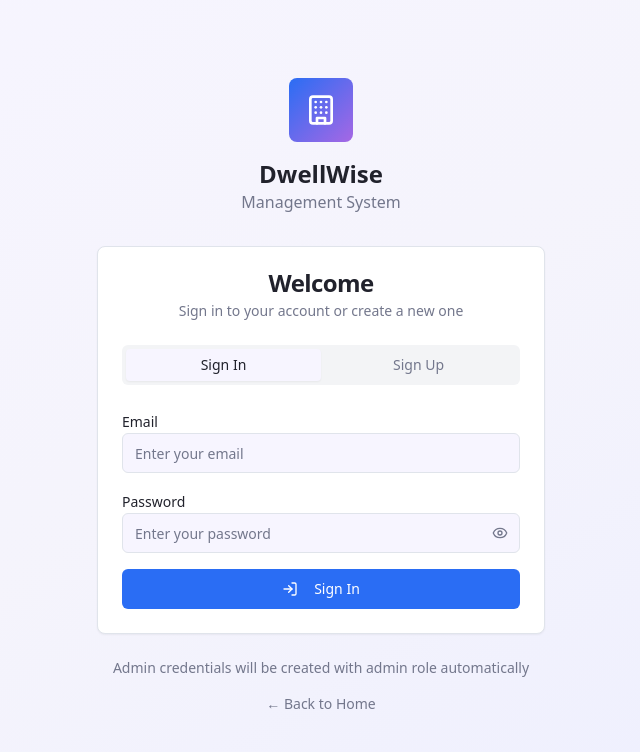
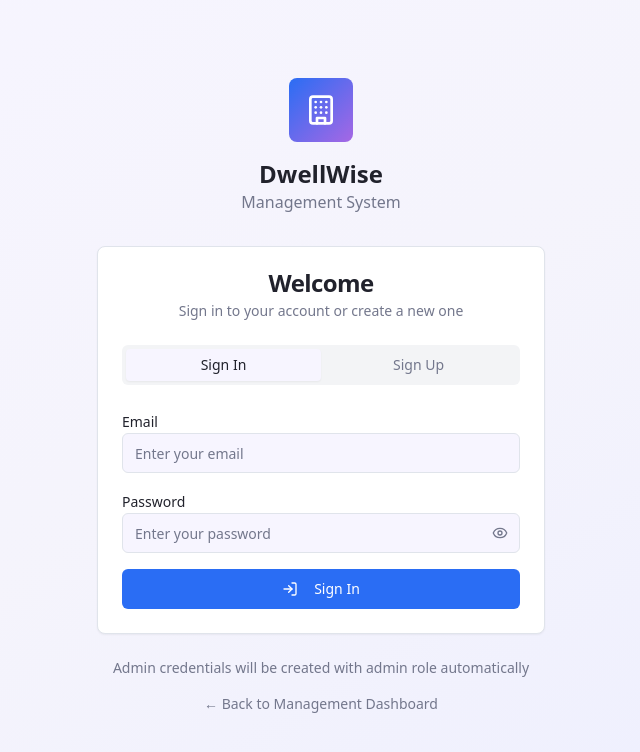
Before and after one commit to alokharsh7/dwell-wise-manager, a React (Vite) app: page /auth in a window 1280 px wide. Shown: the top 752 px of the page, without its empty margins (319-959 px from the left). Built offline with nearby package versions, Linux system fonts and the light colour scheme.

Commit message:
Navigate to Dashboard
Return to the dashboard for management.

```diff
--- a/src/pages/Auth.tsx
+++ b/src/pages/Auth.tsx
@@ -308,10 +308,10 @@ export default function Auth() {
           <Button
             variant="ghost"
             size="sm"
-            onClick={() => navigate("/")}
+            onClick={() => navigate("/admin")}
             className="text-muted-foreground hover:text-foreground"
           >
-            ← Back to Home
+            ← Back to Management Dashboard
           </Button>
         </div>
       </div>
```
